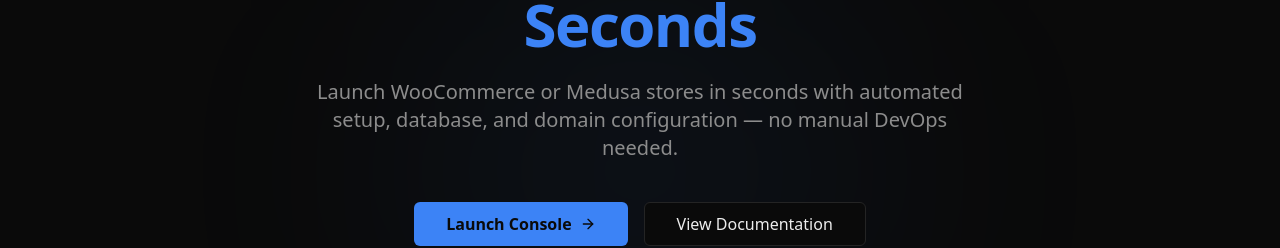
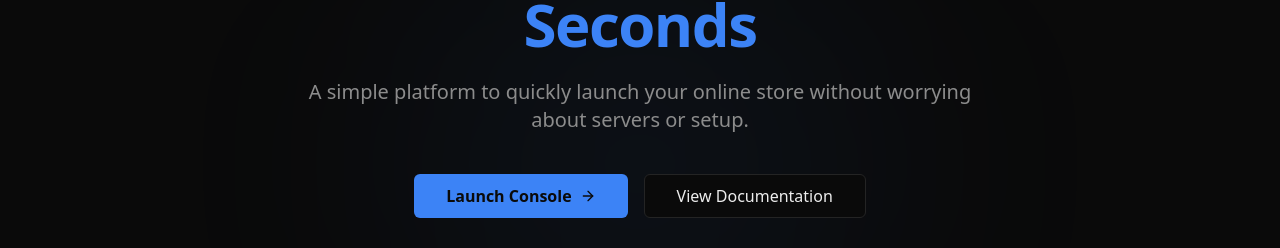
Before and after one commit to chetannn-github/store-builder, a Next.js app in the folder client/: page / in a window 1280 px wide. Shown: the part 285-533 px from the top of the page. Built offline with nearby package versions, Linux system fonts and the light colour scheme; no server answers.

Commit message:
fix - subheading

```diff
--- a/client/src/app/(with-nav-bar)/page.js
+++ b/client/src/app/(with-nav-bar)/page.js
@@ -52,7 +52,8 @@ const Index = () => {
           </h1>
 
           <p className="mx-auto mb-10 max-w-2xl text-lg text-muted-foreground sm:text-xl">
-            Launch WooCommerce or Medusa stores in seconds with automated setup, database, and domain configuration — no manual DevOps needed.
+            A simple platform to quickly launch your online store without worrying about servers or setup.
+
           </p>
 
           <div className="flex flex-col items-center gap-4 sm:flex-row sm:justify-center">
```
